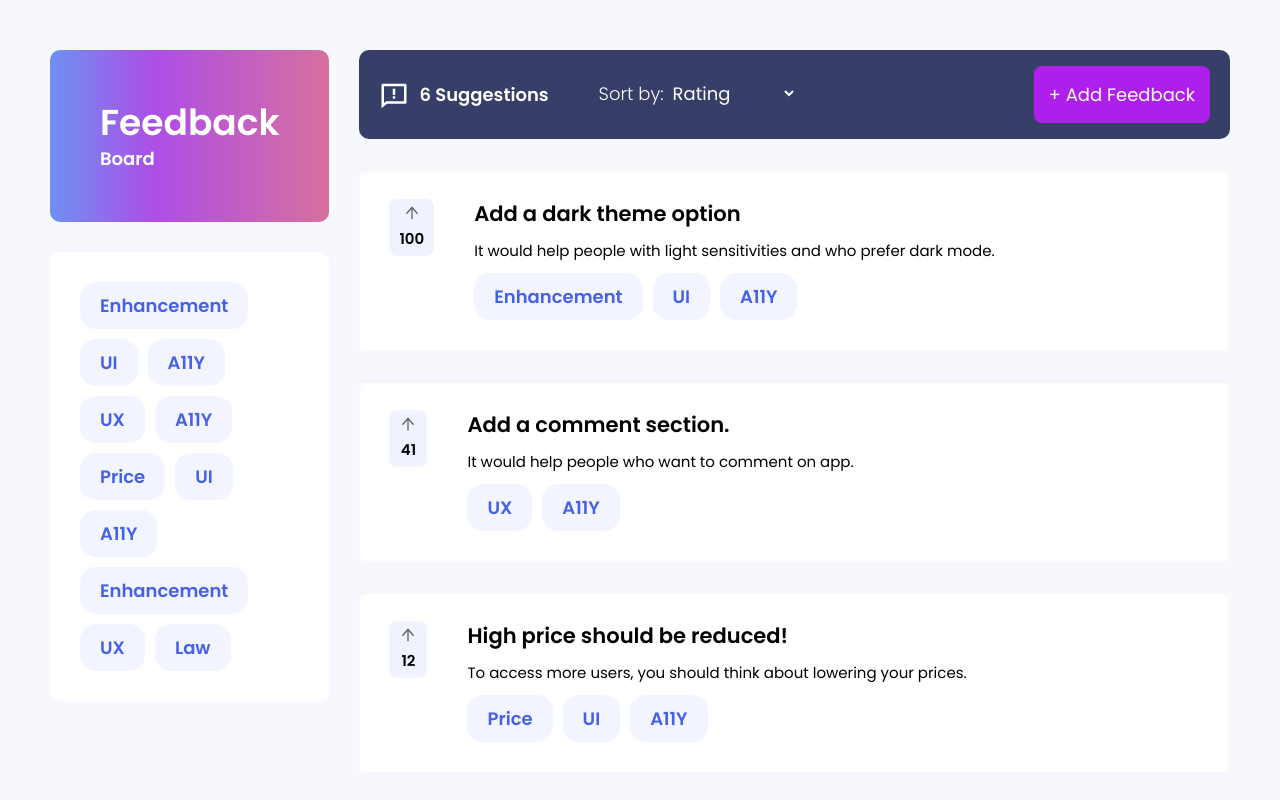
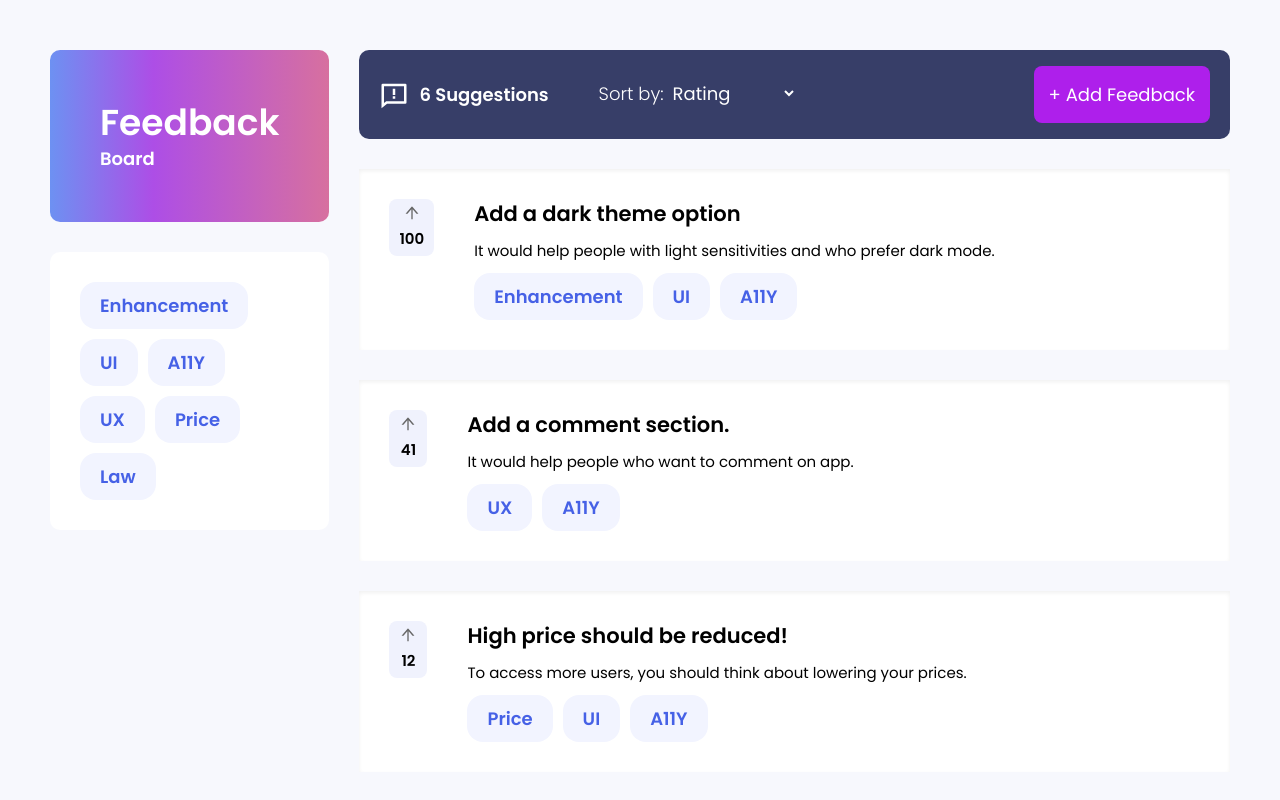
Before and after one commit to floatingsquat/feedback-ts, a Next.js app: page / in a window 1280 px wide. Shown: the top 800 px of the page. Built offline with nearby package versions, Linux system fonts and the light colour scheme.

Commit message:
Show tags once

```diff
--- a/components/TagList/index.tsx
+++ b/components/TagList/index.tsx
@@ -9,13 +9,17 @@ type Props = {
 
 function TagList ({ item }: Props) {
  const feedbacks = useFeedbackState();
-
+ const arr: string[] = [];
   return(
     <div className={styles.tagList}>
     {feedbacks.length ? feedbacks.map(feedback => (
-      feedback.tags.map(item => (
-        <TagItem item={item} />
-      ))
+      feedback.tags.map(item => {
+        if(!arr.includes(item)) {
+          arr.push(item)
+          return <TagItem item={item} />
+        }
+
+      })
     )) : <small>No tag found!</small>}
 
 
```
